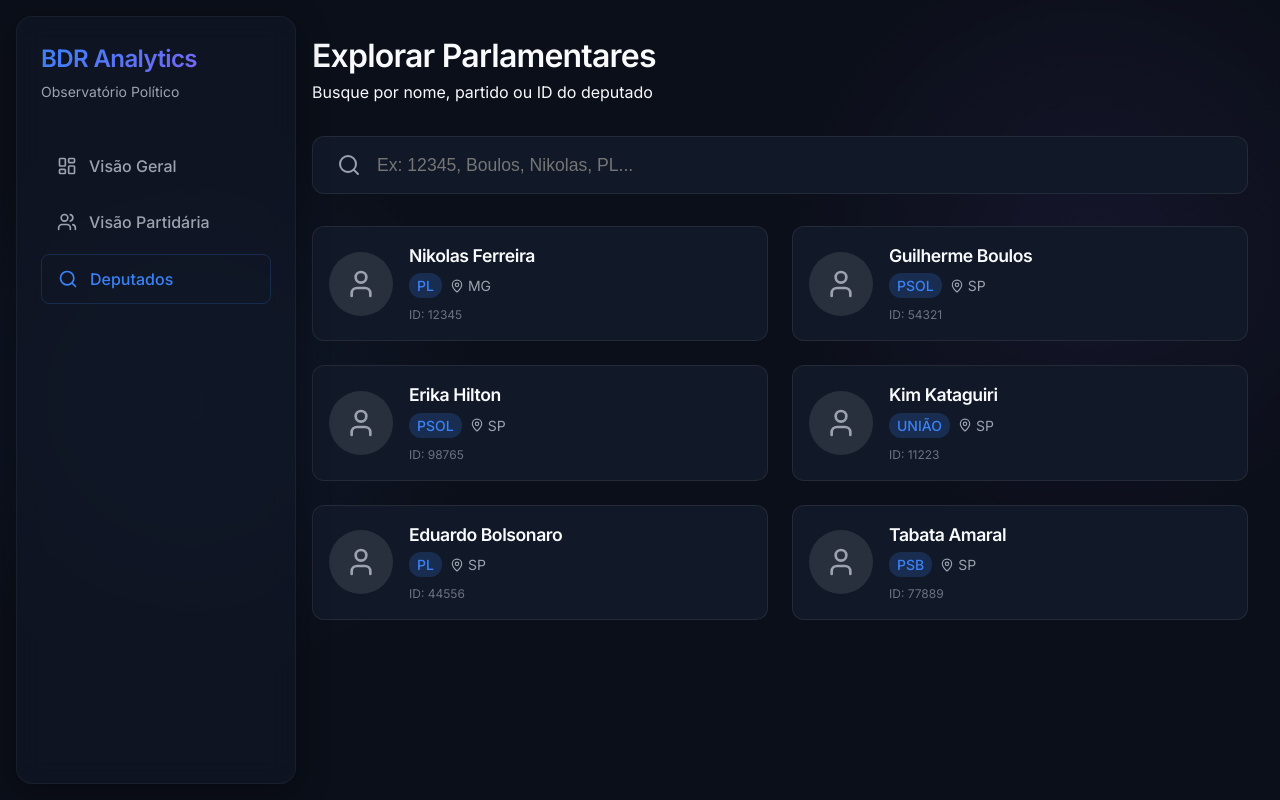
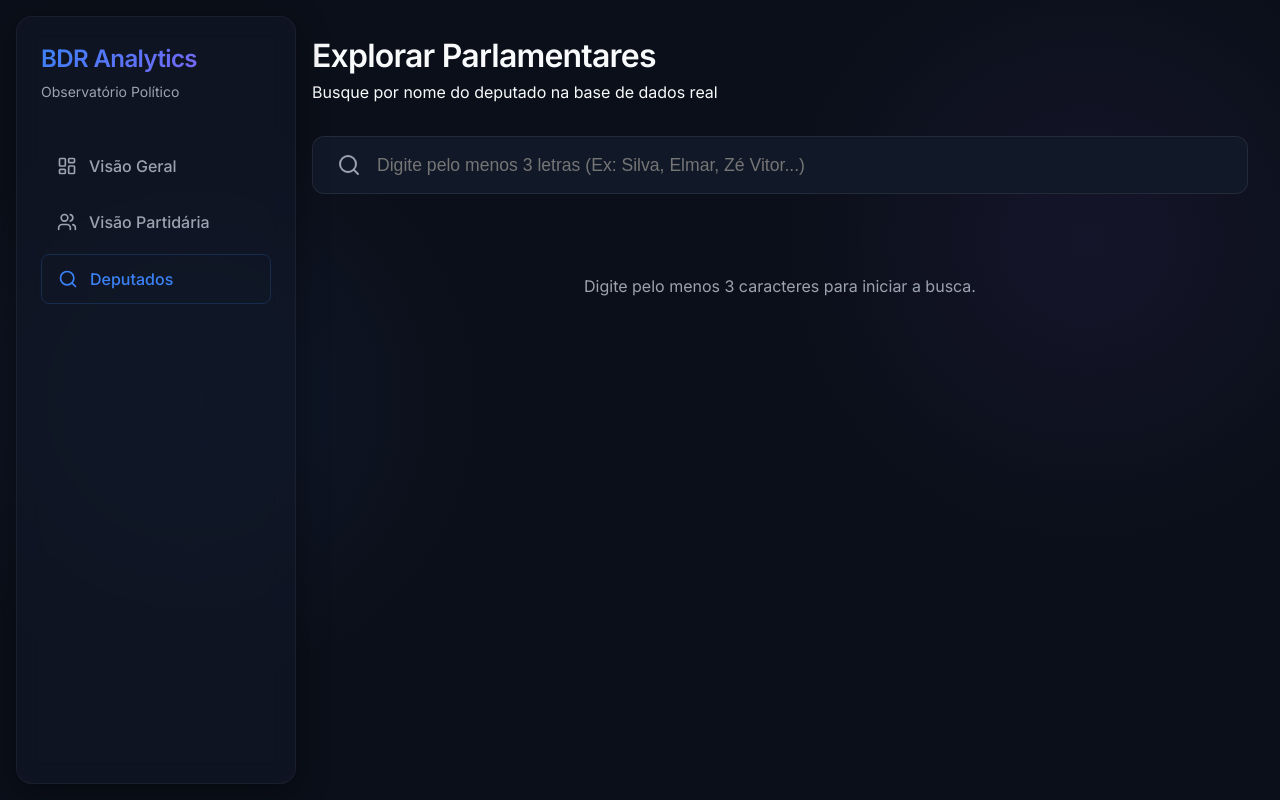
Before and after one commit to PedroEmanuelMoreiraCarvalho/BDR_trabalho, a React app in the folder frontend/: page /parlamentares in a window 1280 px wide. Built offline with nearby package versions, Linux system fonts and the light colour scheme; the HTML template or start-up script is replaced by a standard one.

Commit message:
Atualizando rota de deputados

```diff
--- a/frontend/src/adapters/DashboardAdapter.js
+++ b/frontend/src/adapters/DashboardAdapter.js
@@ -1,5 +1,5 @@
 const API_BASE = 'http://localhost:3000/api';
-const USE_MOCK = true; // Mude para false para voltar a usar o backend (PostgreSQL)
+const USE_MOCK = false; // Mude para false para voltar a usar o backend (PostgreSQL)
 
 const MOCK_DEPUTADOS = [
   { id: 1, name: 'João Silva', partido: 'PL', uf: 'SP', gastos: 450000, indice_eficiencia: 8.5 },
@@ -174,6 +174,26 @@ class DashboardAdapter {
   // Aba "Perfil do Deputado"
   // ==========================================
 
+  static async pesquisarDeputados(nome) {
+    if (USE_MOCK) {
+      return new Promise((resolve) => setTimeout(() => {
+        resolve({
+          total: 2,
+          limit: 50,
+          offset: 0,
+          results: [
+            { id: 178854, nome: "Elmar Nascimento", partido: "UNIÃO", uf: "BA", url_perfil: "https://www.camara.leg.br/internet/deputado/bandep/178854.jpg", situacao: "Exercício", condicao_eleitoral: "Titular" },
+            { id: 204517, nome: "Zé Vitor", partido: "PL", uf: "MG", url_perfil: "https://www.camara.leg.br/internet/deputado/bandep/204517.jpg", situacao: "Exercício", condicao_eleitoral: "Titular" }
+          ]
+        });
+      }, 300));
+    }
+    return this._fetch('/deputados/pesquisa', {
+      method: 'POST',
+      body: JSON.stringify({ nome })
+    });
+  }
+
   static async getPerfilDeputado(id) {
     if (USE_MOCK) {
       return new Promise((resolve) => setTimeout(() => {
--- a/frontend/src/pages/BuscaParlamentares.jsx
+++ b/frontend/src/pages/BuscaParlamentares.jsx
@@ -1,36 +1,50 @@
-import React, { useState, useMemo } from 'react';
-import { Search, MapPin, User as UserIcon } from 'lucide-react';
+import React, { useState, useEffect } from 'react';
+import { Search, MapPin, User as UserIcon, AlertCircle, Loader } from 'lucide-react';
 import { Link } from 'react-router-dom';
+import DashboardAdapter from '../adapters/DashboardAdapter';
 
 const BuscaParlamentares = () => {
   const [searchTerm, setSearchTerm] = useState('');
+  const [resultados, setResultados] = useState([]);
+  const [loading, setLoading] = useState(false);
+  const [error, setError] = useState(null);
 
-  // Mock de deputados incluindo ID
-  const allDeputados = [
-    { id: '12345', nome: 'Nikolas Ferreira', partido: 'PL', uf: 'MG', foto: 'https://via.placeholder.com/64' },
-    { id: '54321', nome: 'Guilherme Boulos', partido: 'PSOL', uf: 'SP', foto: 'https://via.placeholder.com/64' },
-    { id: '98765', nome: 'Erika Hilton', partido: 'PSOL', uf: 'SP', foto: 'https://via.placeholder.com/64' },
-    { id: '11223', nome: 'Kim Kataguiri', partido: 'UNIÃO', uf: 'SP', foto: 'https://via.placeholder.com/64' },
-    { id: '44556', nome: 'Eduardo Bolsonaro', partido: 'PL', uf: 'SP', foto: 'https://via.placeholder.com/64' },
-    { id: '77889', nome: 'Tabata Amaral', partido: 'PSB', uf: 'SP', foto: 'https://via.placeholder.com/64' },
-  ];
+  useEffect(() => {
+    // Debounce na busca para evitar múltiplas requisições ao banco
+    const timer = setTimeout(async () => {
+      if (searchTerm.trim().length < 3) {
+        setResultados([]);
+        return;
+      }
 
-  const filtrados = useMemo(() => {
-    if (!searchTerm) return allDeputados;
-    const lowerTerm = searchTerm.toLowerCase();
-    return allDeputados.filter(dep =>
-      dep.nome.toLowerCase().includes(lowerTerm) ||
-      dep.id.includes(lowerTerm) ||
-      dep.partido.toLowerCase().includes(lowerTerm)
-    );
-  }, [searchTerm, allDeputados]);
+      try {
+        setLoading(true);
+        setError(null);
+        const res = await DashboardAdapter.pesquisarDeputados(searchTerm);
+        if (res && res.results) {
+          setResultados(res.results);
+        } else if (Array.isArray(res)) {
+          setResultados(res); // Caso a API retorne um array direto em algum fallback
+        } else {
+          setResultados([]);
+        }
+      } catch (err) {
+        console.error(err);
+        setError('Falha ao buscar parlamentares. Verifique se o servidor está rodando.');
+      } finally {
+        setLoading(false);
+      }
+    }, 500);
+
+    return () => clearTimeout(timer);
+  }, [searchTerm]);
 
   return (
     <div className="dashboard-container">
       <header className="dashboard-header" style={{ marginBottom: '32px' }}>
         <div>
           <h1>Explorar Parlamentares</h1>
-          <p className="text-secondary">Busque por nome, partido ou ID do deputado</p>
+          <p className="text-secondary">Busque por nome do deputado na base de dados real</p>
         </div>
       </header>
 
@@ -39,7 +53,7 @@ const BuscaParlamentares = () => {
         <Search size={24} style={{ color: 'var(--text-secondary)' }} />
         <input
           type="text"
-          placeholder="Ex: 12345, Boulos, Nikolas, PL..."
+          placeholder="Digite pelo menos 3 letras (Ex: Silva, Elmar, Zé Vitor...)"
           value={searchTerm}
           onChange={(e) => setSearchTerm(e.target.value)}
           style={{
@@ -51,22 +65,34 @@ const BuscaParlamentares = () => {
             outline: 'none',
           }}
         />
+        {loading && <Loader size={24} style={{ color: 'var(--accent-primary)', animation: 'spin 1s linear infinite' }} />}
       </div>
+
+      {error && (
+        <div style={{ padding: '16px', background: 'rgba(239, 68, 68, 0.1)', color: '#ef4444', borderRadius: '8px', marginBottom: '24px', display: 'flex', alignItems: 'center', gap: '8px' }}>
+          <AlertCircle size={20} />
+          {error}
+        </div>
+      )}
 
       {/* Grid de Resultados */}
       <div style={{ display: 'grid', gridTemplateColumns: 'repeat(auto-fill, minmax(300px, 1fr))', gap: '24px' }}>
-        {filtrados.map(dep => (
+        {resultados.map(dep => (
           <Link
             key={dep.id}
             to={`/parlamentares/${dep.id}`}
             style={{ textDecoration: 'none', color: 'inherit', display: 'block' }}
           >
-            <div className="glass-card" style={{ display: 'flex', alignItems: 'center', gap: '16px', cursor: 'pointer', padding: '16px' }}>
+            <div className="glass-card" style={{ display: 'flex', alignItems: 'center', gap: '16px', cursor: 'pointer', padding: '16px', transition: 'transform 0.2s' }}>
               <div style={{
-                width: '64px', height: '64px', borderRadius: '50%',
+                width: '64px', height: '64px', borderRadius: '50%', overflow: 'hidden',
                 background: 'rgba(255,255,255,0.1)', display: 'flex', alignItems: 'center', justifyContent: 'center'
               }}>
-                <UserIcon size={32} style={{ color: 'var(--text-secondary)' }} />
+                {dep.url_perfil ? (
+                  <img src={dep.url_perfil} alt={dep.nome} style={{ width: '100%', height: '100%', objectFit: 'cover' }} />
+                ) : (
+                  <UserIcon size={32} style={{ color: 'var(--text-secondary)' }} />
+                )}
               </div>
               <div style={{ flex: 1 }}>
                 <h3 style={{ fontSize: '1.1rem', marginBottom: '4px', color: 'var(--text-primary)' }}>{dep.nome}</h3>
@@ -79,15 +105,22 @@ const BuscaParlamentares = () => {
                   </span>
                 </div>
                 <div style={{ marginTop: '8px', fontSize: '0.75rem', color: 'var(--text-muted)' }}>
-                  ID: {dep.id}
+                  {dep.situacao} • ID: {dep.id}
                 </div>
               </div>
             </div>
           </Link>
         ))}
-        {filtrados.length === 0 && (
+
+        {!loading && searchTerm.trim().length >= 3 && resultados.length === 0 && (
           <div style={{ gridColumn: '1 / -1', textAlign: 'center', padding: '48px', color: 'var(--text-secondary)' }}>
-            Nenhum parlamentar encontrado com esse termo.
+            Nenhum parlamentar encontrado com esse nome.
+          </div>
+        )}
+
+        {!loading && searchTerm.trim().length < 3 && (
+          <div style={{ gridColumn: '1 / -1', textAlign: 'center', padding: '48px', color: 'var(--text-secondary)' }}>
+            Digite pelo menos 3 caracteres para iniciar a busca.
           </div>
         )}
       </div>
```
